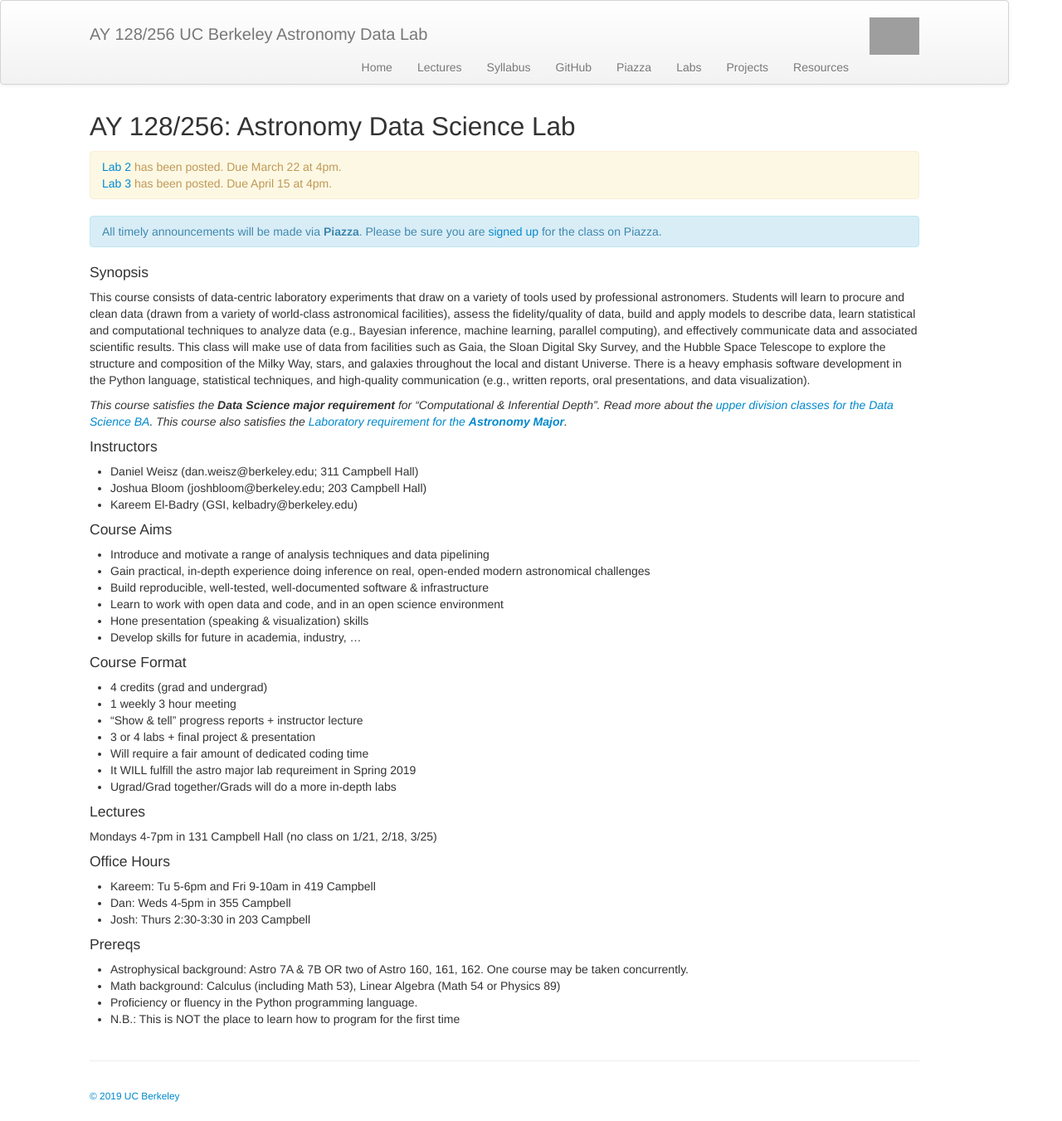
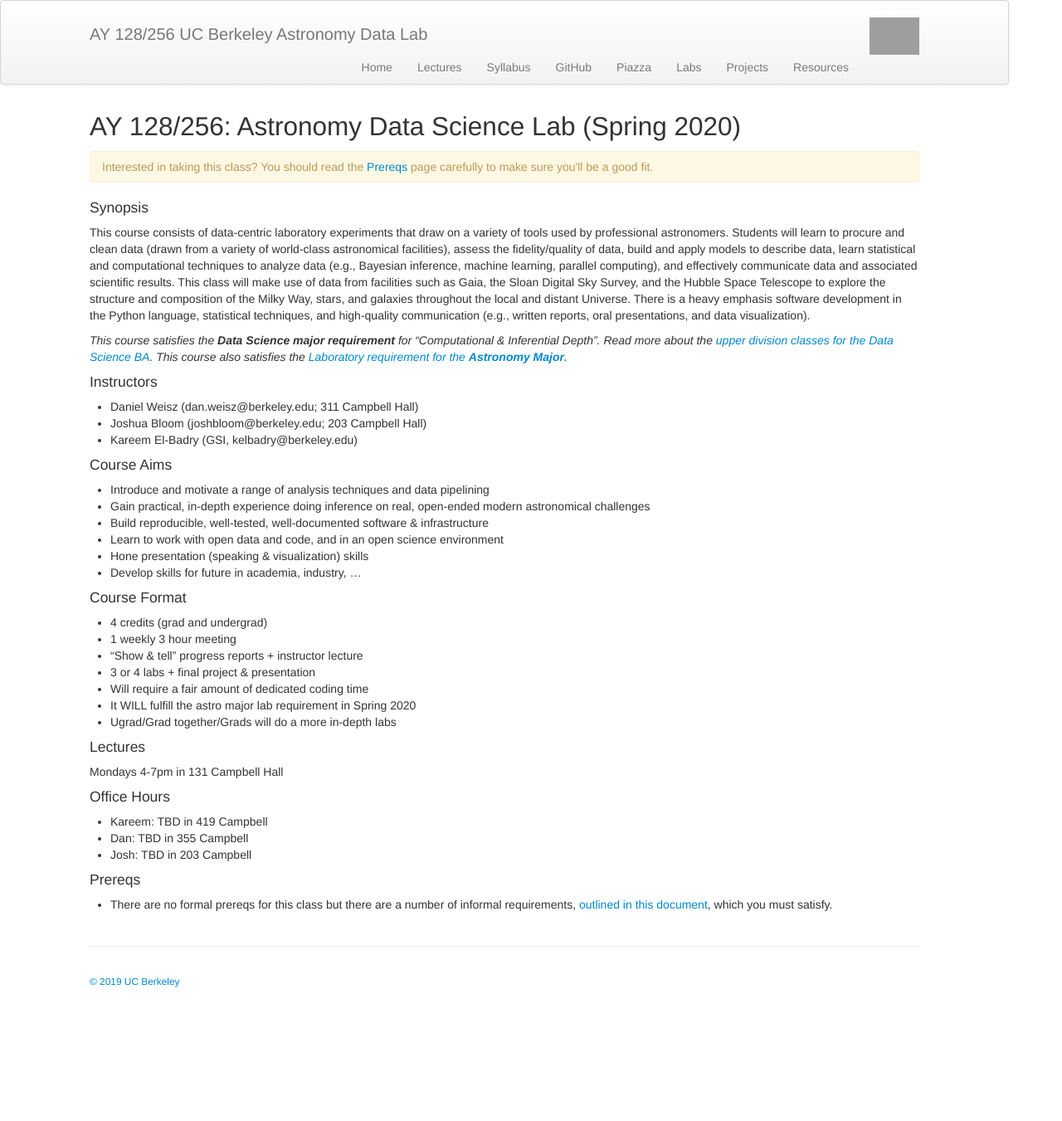
Before and after one commit to ucb-datalab/ucb-datalab.github.io, a Jekyll site: the page built from index.md, in a window 1280 px wide. Shown: the whole page at 83% size. Built offline with Jekyll 4.4.1, drawn with Linux system fonts in a browser that asks for light colours; after the commit the page ends 1213 px from its top, so only the background shows below that; grey boxes are pictures that could not be loaded.

Commit message:
updates for 2020

```diff
--- a/index.md
+++ b/index.md
@@ -3,22 +3,18 @@ layout: frontpage
 title: Astronomy Data Science Lab
 ---
 
-## AY 128/256: Astronomy Data Science Lab
+## AY 128/256: Astronomy Data Science Lab (Spring 2020)
 
 
 <div class="alert alert-primary" role="alert">
 
-<a href="https://github.com/ucb-datalab/course-materials/blob/master/Labs/Lab_2_Ast128_2019.pdf">Lab 2</a> has been posted. Due March 22 at 4pm.
-<br/>
-<a href="https://github.com/ucb-datalab/course-materials/blob/master/Labs/Lab_3_Astr128.pdf">Lab 3</a> has been posted. Due April 15 at 4pm.
-
+Interested in taking this class? You should read the <a href="https://ucb-datalab.github.io/pages/prereq.html">Prereqs</a> page carefully to make sure you'll be a good fit.<br/>
 </div>
 
 
-
-<div class="alert alert-info" role="alert">
- All timely announcements will be made via <b>Piazza</b>. Please be sure you are <a href="https://piazza.com/berkeley/spring2019/ay128256/home" alt="Piazza Homepage">signed up</a> for the class on Piazza.
-</div>
+<!-- <div class="alert alert-info" role="alert">
+ All timely announcements will be made via <b>Piazza</b>. Please be sure you are <a href="piazza.com/berkeley/spring2020/ay128256" alt="Piazza Homepage">signed up</a> for the class on Piazza.
+</div> -->
 
 <!--
 <div class="alert alert-primary" role="alert">
@@ -64,25 +60,22 @@ This course consists of data-centric laboratory experiments that draw on a varie
 * “Show & tell” progress reports + instructor lecture
 * 3 or 4 labs + final project & presentation
 * Will require a fair amount of dedicated coding time
-* It WILL fulfill the astro major lab requreiment in Spring 2019
+* It WILL fulfill the astro major lab requirement in Spring 2020
 * Ugrad/Grad together/Grads will do a more in-depth labs
 
 
 #### Lectures
 
-Mondays 4-7pm in 131 Campbell Hall (no class on 1/21, 2/18, 3/25)
+Mondays 4-7pm in 131 Campbell Hall
 
 
 #### Office Hours
 
-* Kareem: Tu 5-6pm and Fri 9-10am in 419 Campbell
-* Dan: Weds 4-5pm in 355 Campbell
-* Josh: Thurs 2:30-3:30 in 203 Campbell
+* Kareem: TBD in 419 Campbell
+* Dan: TBD in 355 Campbell
+* Josh: TBD in 203 Campbell
 
 
 #### Prereqs
 
-* Astrophysical background: Astro 7A & 7B OR two of Astro 160, 161, 162.  One course may be taken concurrently.
-* Math background: Calculus (including Math 53), Linear Algebra (Math 54 or Physics 89)
-* Proficiency or fluency in the Python programming language.
-* N.B.: This is NOT the place to learn how to program for the first time
+* There are no formal prereqs for this class but there are a number of informal requirements, [outlined in this document](https://ucb-datalab.github.io/pages/prereq.html), which you must satisfy.
```
Also changed, not shown: pages/labs.md (+4 -4 lines), pages/lectures.md (+3 -0 lines), pages/prereq.md (added, +16 -0 lines), pages/syllabus.md (+2 -2 lines).
